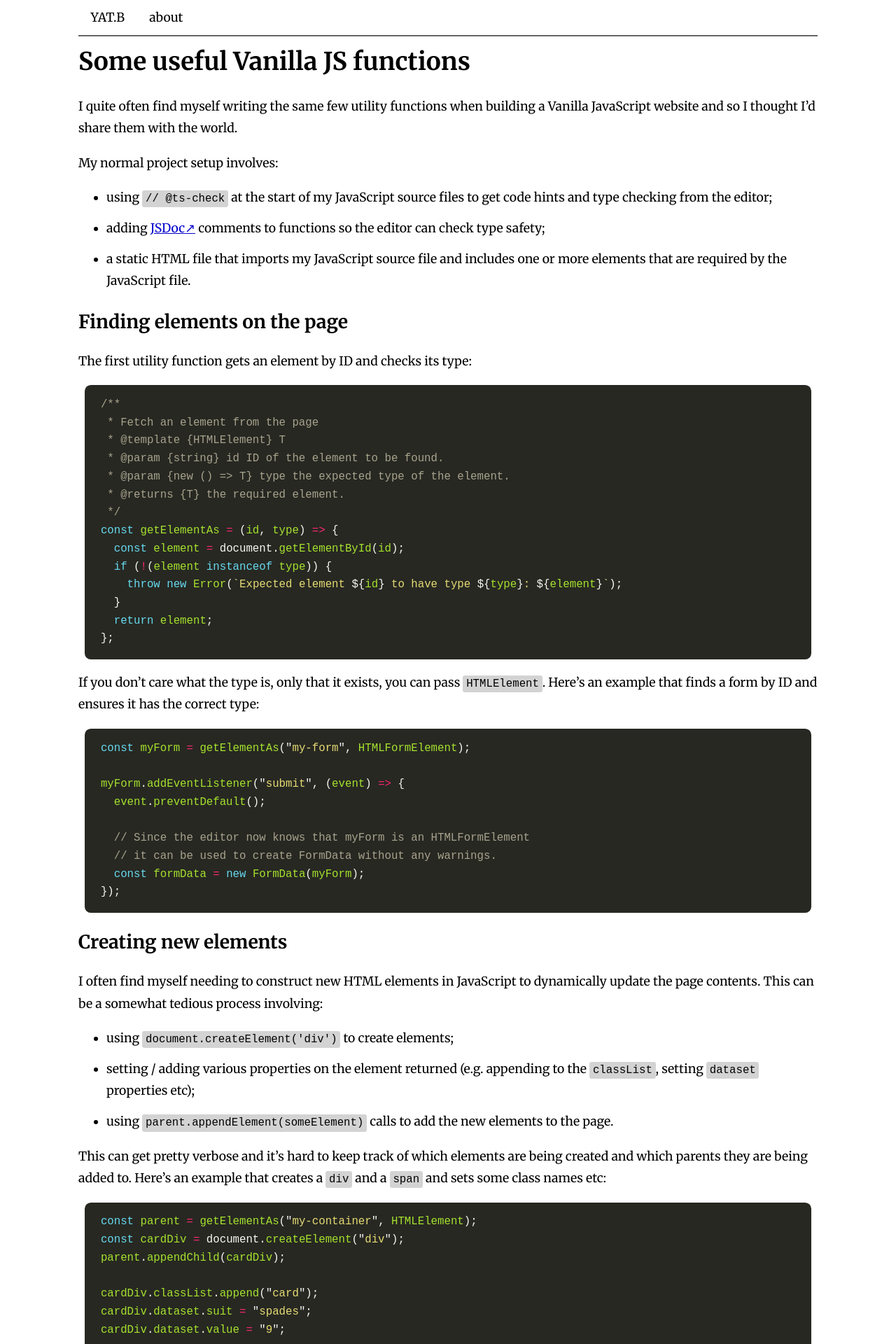
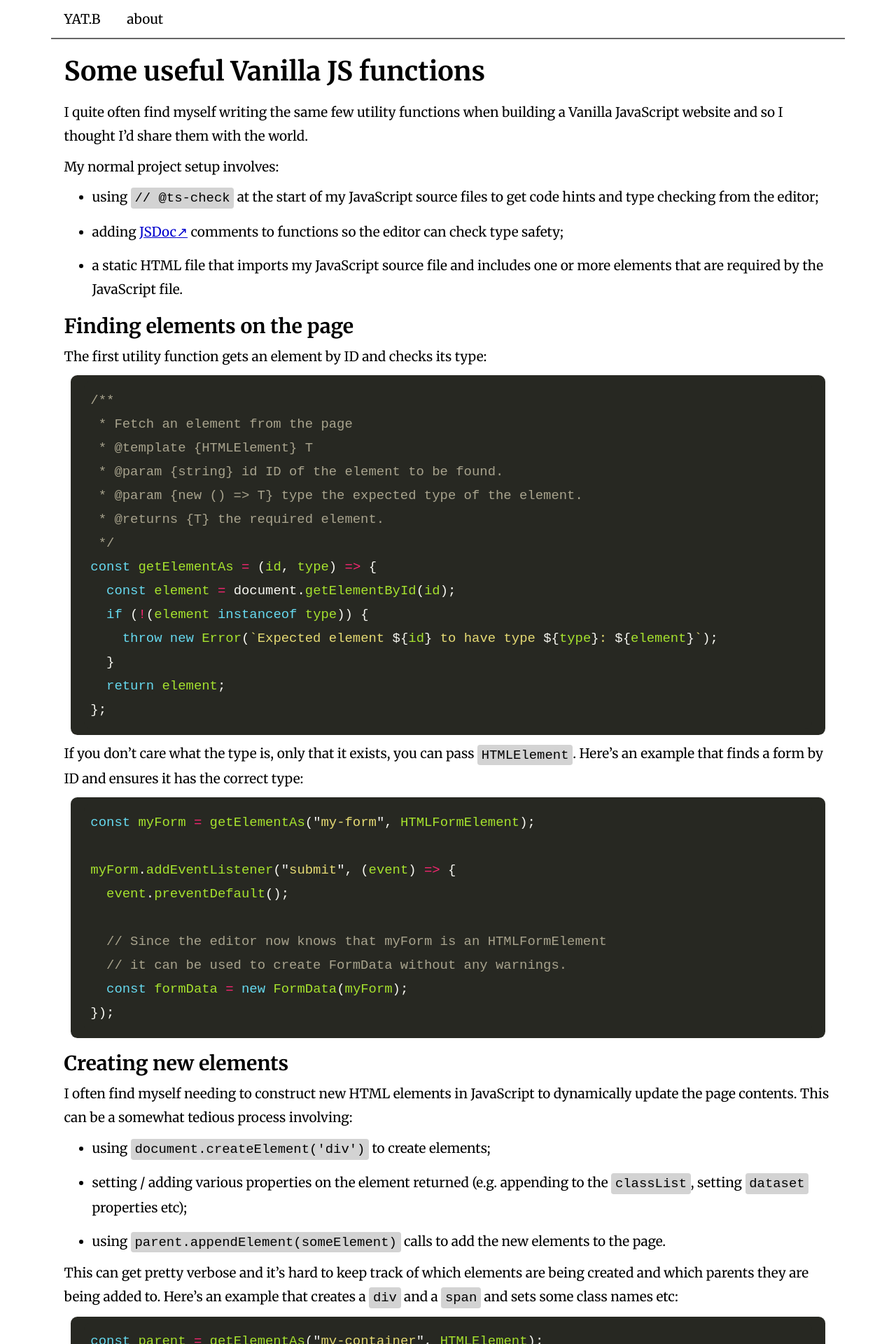
Before and after one commit to paulbrimicombe/blog, a Jekyll site: the page built from _posts/2025-03-14-useful-vanilla-js-functions.md, in a window 1280 px wide. Shown: the top 1920 px of the page at 70% size. Built offline with Jekyll 4.4.1, drawn with Linux system fonts in a browser that asks for light colours; some web fonts are replaced.

Commit message:
Mobile styling

````diff
--- a/_posts/2025-03-14-useful-vanilla-js-functions.md
+++ b/_posts/2025-03-14-useful-vanilla-js-functions.md
@@ -6,6 +6,8 @@ description: "A blog post that describes some useful Vanilla JavaScript function
 
 # Some useful Vanilla JS functions
 
+<section markdown="1">
+
 I quite often find myself writing the same few utility functions when building a Vanilla JavaScript website and so I thought I'd share them with the world.
 
 My normal project setup involves:
@@ -13,6 +15,10 @@ My normal project setup involves:
 - using `// @ts-check` at the start of my JavaScript source files to get code hints and type checking from the editor;
 - adding <a href="https://www.typescriptlang.org/docs/handbook/jsdoc-supported-types.html" target="_blank" referrer-policy="none">JSDoc</a> comments to functions so the editor can check type safety;
 - a static HTML file that imports my JavaScript source file and includes one or more elements that are required by the JavaScript file.
+
+</section>
+
+<section markdown="1">
 
 ## Finding elements on the page
 
@@ -48,6 +54,9 @@ myForm.addEventListener("submit", (event) => {
   const formData = new FormData(myForm);
 });
 ```
+</section>
+
+<section markdown="1">
 
 ## Creating new elements
 
@@ -134,3 +143,5 @@ appendNewChild("span", cardDiv, {
 ```
 
 I hope that you find these helper functions useful. I'll probably come back and add some more / update them as I come across new things I find handy...
+
+</section>
--- a/_sass/base.scss
+++ b/_sass/base.scss
@@ -14,17 +14,31 @@ $bodyFont: Merriweather, MerriweatherFallback, Arial, sans-serif,
   line-gap-override: 0%;
 }
 
+html {
+  --fs-base: clamp(1rem, 0.34vi + 0.91rem, 1.19rem);
+}
+
+h1,
+h2,
+h3,
+h4,
+h5,
+h6 {
+  line-height: 1.2;
+}
+
 body {
   background: $backgroundColor;
   color: $bodyColor;
   font-family: $bodyFont;
   max-width: 60em;
   margin: 0 auto;
-  font-size: 1.1em;
+  font-size: var(--fs-base);
 }
 
 main {
-  padding: 0 0 2em 0;
+  padding: 1em;
+  padding-bottom: 2em;
   max-width: 60em;
   display: flex;
   flex-direction: column;
@@ -79,3 +93,9 @@ nav > ul li {
   list-style-type: none;
   padding: 0.8em 1em;
 }
+
+section {
+  display: flex;
+  flex-direction: column;
+  gap: 0.5em;
+}
--- a/assets/css/post.scss
+++ b/assets/css/post.scss
@@ -3,10 +3,14 @@
 
 @import "sass-code-highlight/monokai";
 
+main {
+  gap: 1em;
+}
+
 code {
   padding: 0.2em 0.3em;
   border-radius: 0.2em;
-  font-size: 1.1em;
+  font-size: var(--fs-base);
   background-color: lightgrey;
   color: black;
 }
@@ -15,6 +19,7 @@ code {
   padding: 0.5em;
   border-radius: 0.5em;
   margin: 0 0.5em;
+  overflow-x: scroll;
 }
 
 pre > code {
````
Also changed, not shown: index.md (+8 -0 lines), 6 other files.
